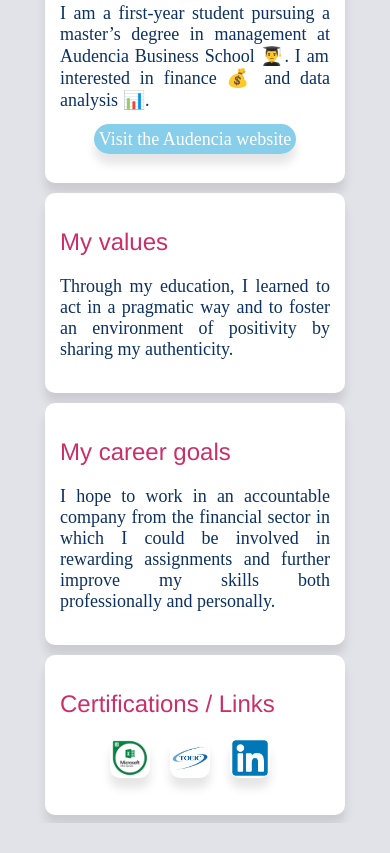
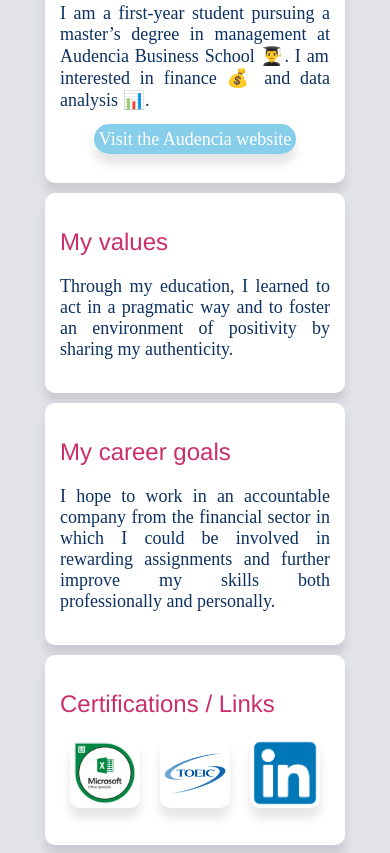
Before and after one commit to yohan-amiard/Yohan-Amiard-s-profile, a plain HTML site: page index.html in a window 390 px wide. Shown: the part 298-1151 px from the top of the page. Before the commit the page ends 1121 px from the top, so only its background shows below. Drawn offline with Linux system fonts and the light colour scheme.

Commit message:
Add files via upload

```diff
--- a/index.html
+++ b/index.html
@@ -27,17 +27,11 @@
 		</div>
 		<div id="last-div" class="box-white">
 			<h2>Certifications / Links</h2>
-			<ul>
-				<li>
-					<a href="https://www.certifications-eni.com/fr?badge=54883-7B6B-449E" target="_blank"><img src="images/excel-badge.png" alt="Excel badge" class="small-image"></a>
-				</li>
-				<li>
-					<a href="https://www.etsglobal.org/fr/en/digital-score-report/22A76C6B1BEE0F932EE9412E97302E34A16CD2FD76B6E40F8C39C0B15C3A613DT09Oek1aZ3pvMUY5aTRoR3Fza1BNNEd4VllPVzBWV0dxcFlxRnFZNWVIaWtmeFg3" target="_blank"><img src="images/toeic-logo.png" alt="TOEIC score" class="small-image"></a>
-				</li>
-				<li>
-					<a href="https://www.linkedin.com/in/yohan-amiard-b6a57a258" target="_blank"><img src="images/linkedin-logo.png" alt="My linkedin profile" class="small-image"></a>
-				</li>
-			</ul>
+			<div class="item-justify">
+				<a href="https://www.certifications-eni.com/fr?badge=54883-7B6B-449E" target="_blank"><img src="images/excel-badge.png" alt="Excel badge" class="small-image"></a>
+				<a href="https://www.etsglobal.org/fr/en/digital-score-report/22A76C6B1BEE0F932EE9412E97302E34A16CD2FD76B6E40F8C39C0B15C3A613DT09Oek1aZ3pvMUY5aTRoR3Fza1BNNEd4VllPVzBWV0dxcFlxRnFZNWVIaWtmeFg3" target="_blank"><img src="images/toeic-logo.png" alt="TOEIC score" class="small-image"></a>
+				<a href="https://www.linkedin.com/in/yohan-amiard-b6a57a258" target="_blank"><img src="images/linkedin-logo.png" alt="My linkedin profile" class="small-image"></a>
+			</div>
 		</div>
 	</div>
 </body>
--- a/style.css
+++ b/style.css
@@ -5,7 +5,6 @@
 	--color3: rgb(202,47,106);
 	--div-width: 700px;
 	--little-box-width: calc(var(--div-width)/3 - 120px);
-	--li-margin: 0 40px auto;
 }
 
 
@@ -99,10 +98,9 @@ a:hover{
 	margin: 10px 0 auto;
 }
 
-li {
-  float: left;
-  list-style: none;
-  margin: var(--li-margin);
+.item-justify{
+	display: flex;
+	justify-content: space-around;
 }
 
 #last-div{
@@ -116,14 +114,11 @@ li {
 	div{
 		--div-width: 500px;
 	}
-	li{
-		--li-margin: 0 25px auto;
-	}
 	.small-image{
-		--little-box-width: calc(var(--div-width)/3 - 90px);
+		--little-box-width: calc(var(--div-width)/3 - 60px);
 	}
 	#last-div{
-		height: calc(var(--div-width)/3);
+		height: calc(var(--div-width)/3 + 30px);
 	}
 }
 
@@ -131,13 +126,10 @@ li {
 	div{
 		--div-width: 300px;
 	}
-	li{
-		--li-margin: 0 10px auto;
-	}
 	.small-image{
-		--little-box-width: calc(var(--div-width)/3 - 60px);
+		--little-box-width: calc(var(--div-width)/3 - 30px);
 	}
 	#last-div{
-		height: calc(var(--div-width)/3 + 30px);
+		height: calc(var(--div-width)/3 + 60px);
 	}
 }
```
